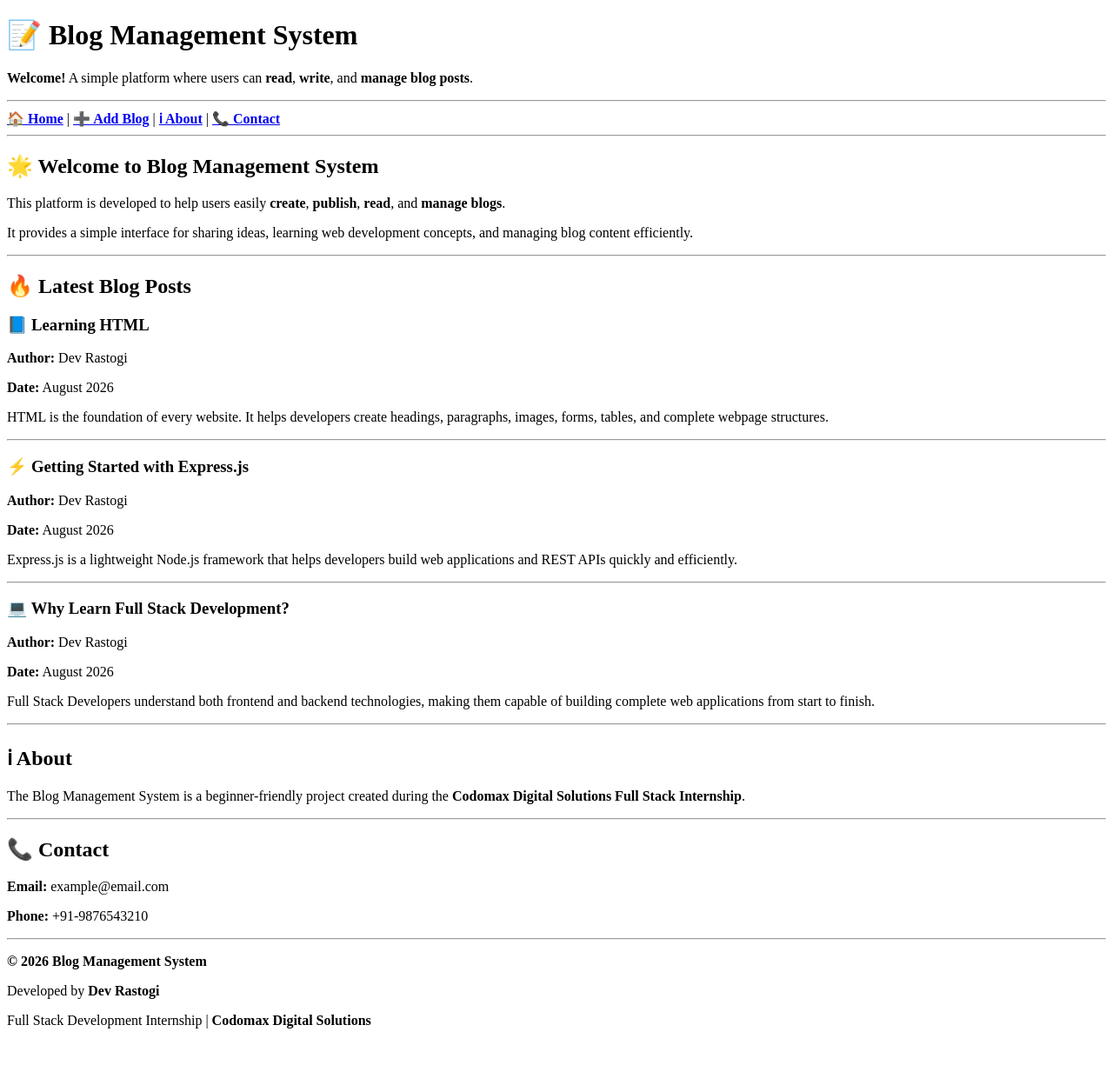
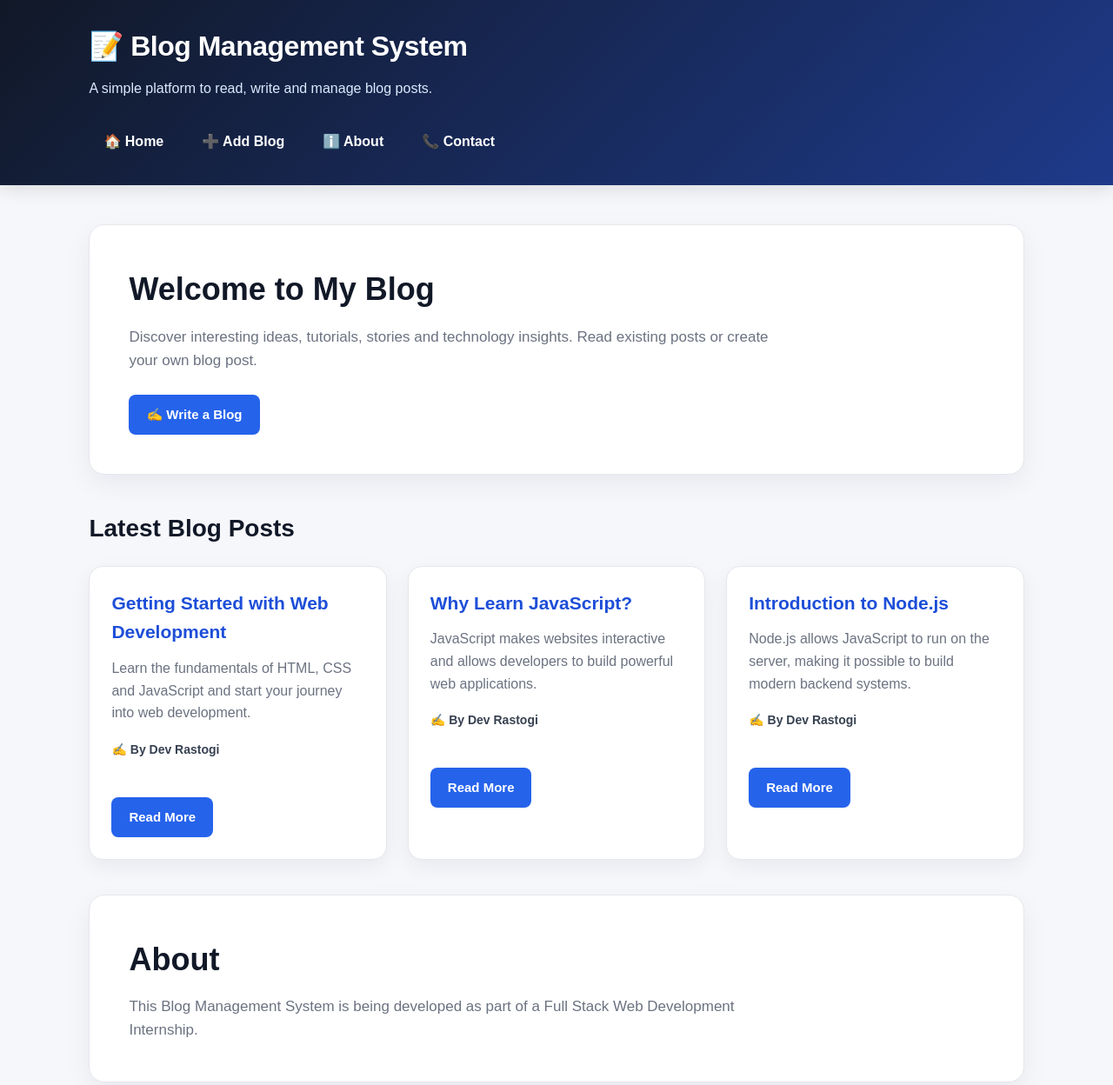
Before and after one commit to DevDataWorks/blog-management-system, a website: page index.html in a window 1280 px wide. Shown: the top 1248 px of the page at 87% size. Before the commit the page ends 1199 px from the top, so only its background shows below. Drawn offline with Linux system fonts and the light colour scheme.

Commit message:
Update index.html

```diff
--- a/index.html
+++ b/index.html
@@ -4,173 +4,174 @@
 <head>
     <meta charset="UTF-8">
     <meta name="viewport" content="width=device-width, initial-scale=1.0">
+
     <title>Blog Management System | Home</title>
+
+    <link rel="stylesheet" href="style.css">
 </head>
 
 <body>
 
+    <!-- Header -->
     <header>
 
         <h1>📝 Blog Management System</h1>
 
         <p>
-            <strong>Welcome!</strong> A simple platform where users can
-            <strong>read</strong>,
-            <strong>write</strong>, and
-            <strong>manage blog posts</strong>.
+            A simple platform to read, write and manage blog posts.
         </p>
 
-        <hr>
-
+        <!-- Navigation -->
         <nav>
-            <a href="index.html"><strong>🏠 Home</strong></a> |
-            <a href="add-blog.html"><strong>➕ Add Blog</strong></a> |
-            <a href="#about"><strong>ℹ About</strong></a> |
-            <a href="#contact"><strong>📞 Contact</strong></a>
+            <a href="index.html">🏠 Home</a>
+            <a href="add-blog.html">➕ Add Blog</a>
+            <a href="#about">ℹ️ About</a>
+            <a href="#contact">📞 Contact</a>
         </nav>
-
-        <hr>
 
     </header>
 
+
+    <!-- Main Content -->
     <main>
 
+        <!-- Hero Section -->
+        <section class="hero">
+
+            <h2>Welcome to My Blog</h2>
+
+            <p>
+                Discover interesting ideas, tutorials, stories and
+                technology insights. Read existing posts or create
+                your own blog post.
+            </p>
+
+            <br>
+
+            <a href="add-blog.html" class="btn">
+                ✍️ Write a Blog
+            </a>
+
+        </section>
+
+
+        <!-- Blog Section -->
         <section>
 
-            <h2>🌟 Welcome to Blog Management System</h2>
+            <h2>Latest Blog Posts</h2>
+
+            <div class="blog-container">
+
+                <!-- Blog Card 1 -->
+                <article class="blog-card">
+
+                    <h3>Getting Started with Web Development</h3>
+
+                    <p>
+                        Learn the fundamentals of HTML, CSS and JavaScript
+                        and start your journey into web development.
+                    </p>
+
+                    <p class="author">
+                        ✍️ By Dev Rastogi
+                    </p>
+
+                    <br>
+
+                    <a href="#" class="btn">
+                        Read More
+                    </a>
+
+                </article>
+
+
+                <!-- Blog Card 2 -->
+                <article class="blog-card">
+
+                    <h3>Why Learn JavaScript?</h3>
+
+                    <p>
+                        JavaScript makes websites interactive and allows
+                        developers to build powerful web applications.
+                    </p>
+
+                    <p class="author">
+                        ✍️ By Dev Rastogi
+                    </p>
+
+                    <br>
+
+                    <a href="#" class="btn">
+                        Read More
+                    </a>
+
+                </article>
+
+
+                <!-- Blog Card 3 -->
+                <article class="blog-card">
+
+                    <h3>Introduction to Node.js</h3>
+
+                    <p>
+                        Node.js allows JavaScript to run on the server,
+                        making it possible to build modern backend systems.
+                    </p>
+
+                    <p class="author">
+                        ✍️ By Dev Rastogi
+                    </p>
+
+                    <br>
+
+                    <a href="#" class="btn">
+                        Read More
+                    </a>
+
+                </article>
+
+            </div>
+
+        </section>
+
+
+        <!-- About -->
+        <section id="about" class="hero">
+
+            <h2>About</h2>
 
             <p>
-                This platform is developed to help users easily
-                <strong>create</strong>,
-                <strong>publish</strong>,
-                <strong>read</strong>, and
-                <strong>manage blogs</strong>.
-            </p>
-
-            <p>
-                It provides a simple interface for sharing ideas,
-                learning web development concepts,
-                and managing blog content efficiently.
+                This Blog Management System is being developed as part
+                of a Full Stack Web Development Internship.
             </p>
 
         </section>
 
-        <hr>
 
-        <section>
+        <!-- Contact -->
+        <section id="contact" class="hero">
 
-            <h2>🔥 Latest Blog Posts</h2>
-
-            <article>
-
-                <h3>📘 Learning HTML</h3>
-
-                <p>
-                    <strong>Author:</strong> Dev Rastogi
-                </p>
-
-                <p>
-                    <strong>Date:</strong> August 2026
-                </p>
-
-                <p>
-                    HTML is the foundation of every website.
-                    It helps developers create headings,
-                    paragraphs, images, forms, tables,
-                    and complete webpage structures.
-                </p>
-
-            </article>
-
-            <hr>
-
-            <article>
-
-                <h3>⚡ Getting Started with Express.js</h3>
-
-                <p>
-                    <strong>Author:</strong> Dev Rastogi
-                </p>
-
-                <p>
-                    <strong>Date:</strong> August 2026
-                </p>
-
-                <p>
-                    Express.js is a lightweight Node.js framework
-                    that helps developers build web applications
-                    and REST APIs quickly and efficiently.
-                </p>
-
-            </article>
-
-            <hr>
-
-            <article>
-
-                <h3>💻 Why Learn Full Stack Development?</h3>
-
-                <p>
-                    <strong>Author:</strong> Dev Rastogi
-                </p>
-
-                <p>
-                    <strong>Date:</strong> August 2026
-                </p>
-
-                <p>
-                    Full Stack Developers understand both
-                    frontend and backend technologies,
-                    making them capable of building complete
-                    web applications from start to finish.
-                </p>
-
-            </article>
-
-        </section>
-
-        <hr>
-
-        <section id="about">
-
-            <h2>ℹ About</h2>
+            <h2>Contact</h2>
 
             <p>
-                The Blog Management System is a beginner-friendly project
-                created during the <strong>Codomax Digital Solutions Full Stack Internship</strong>.
+                Have a question or want to share feedback?
+                Get in touch with us.
             </p>
-
-        </section>
-
-        <hr>
-
-        <section id="contact">
-
-            <h2>📞 Contact</h2>
-
-            <p><strong>Email:</strong> example@email.com</p>
-
-            <p><strong>Phone:</strong> +91-9876543210</p>
 
         </section>
 
     </main>
 
-    <hr>
 
+    <!-- Footer -->
     <footer>
 
         <p>
-            <strong>© 2026 Blog Management System</strong>
+            © 2026 Blog Management System
         </p>
 
         <p>
-            Developed by <strong>Dev Rastogi</strong>
-        </p>
-
-        <p>
-            Full Stack Development Internship |
-            <strong>Codomax Digital Solutions</strong>
+            Built with HTML, CSS & JavaScript 🚀
         </p>
 
     </footer>
@@ -178,3 +179,4 @@
 </body>
 
 </html>
+</html>
```
